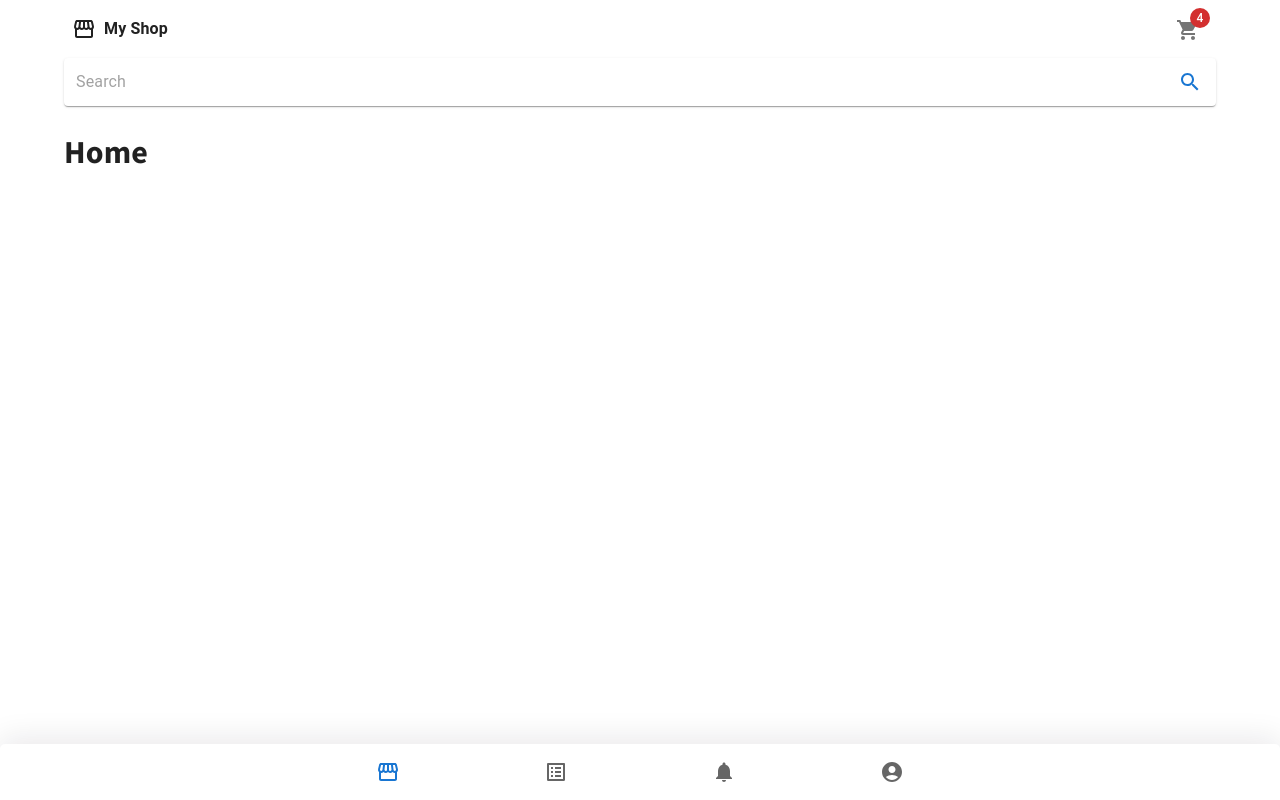
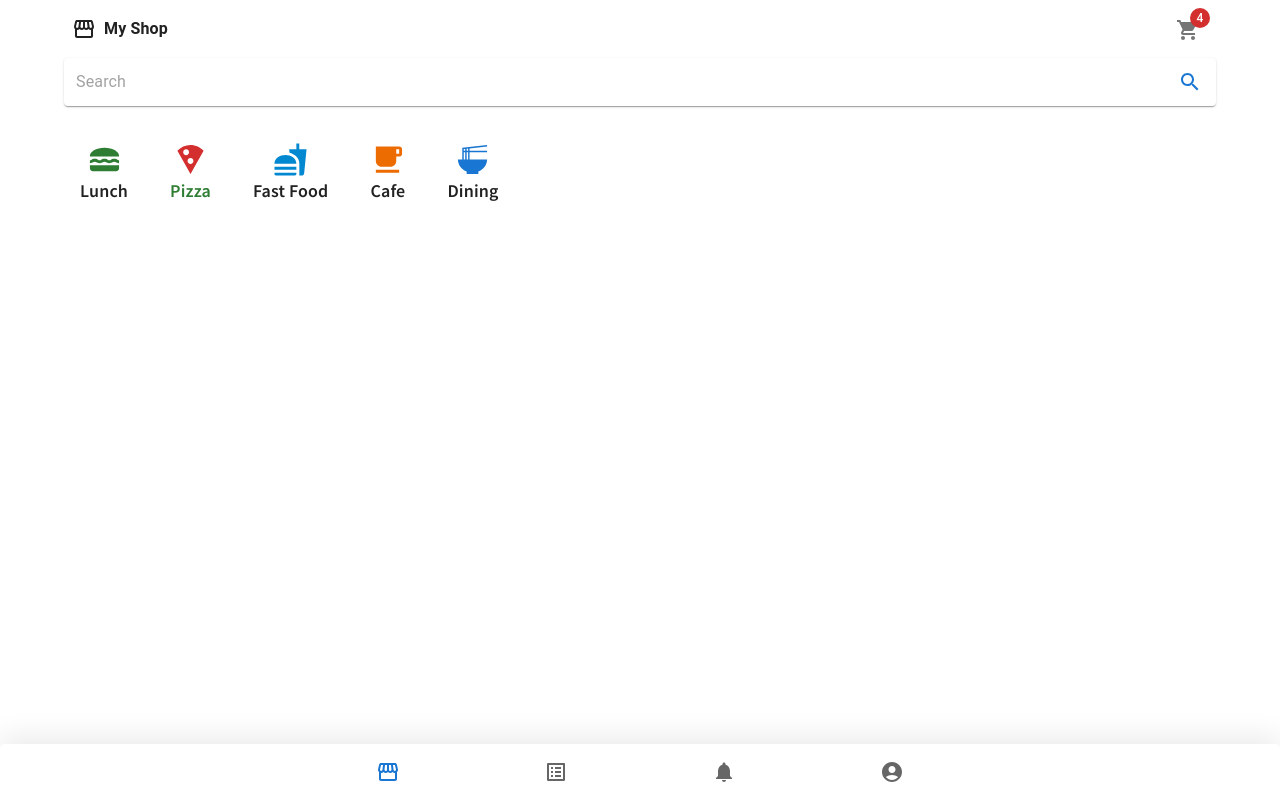
Before and after one commit to prasanthjanga/react-qrmenu, a React (Create React App) app: page / in a window 1280 px wide. Built offline with nearby package versions, Linux system fonts and the light colour scheme.

Commit message:
Swipe Slider bar added for to scroll menu
-Swipe Slider bar added for to scroll menu

```diff
--- a/src/App.css
+++ b/src/App.css
@@ -1 +1,22 @@
 @import url(./fonts/Fonts.css);
+@import url(../node_modules/bootstrap/dist/css/bootstrap.min.css);
+
+.swiper {
+    width: 100%;
+    height: 100%;
+}
+.swiper-slide {
+    font-size: 18px;
+    width: auto !important;
+}
+
+.swiper-slide > a {
+    display: flex;
+    flex-direction: column;
+    padding: 1rem;
+    align-items: center;
+    justify-content: center;
+    text-decoration: none;
+    font-weight: 500;
+    color: inherit !important;
+}
--- a/src/pages/Home.js
+++ b/src/pages/Home.js
@@ -1,10 +1,11 @@
 import { SearchBar } from "../components/SearchBar";
+import { SlideSwiperBar } from "./SlideSwiperBar";
 
 export const Home = () => {
   return (
     <>
       <SearchBar />
-      <h1>Home</h1>
+      <SlideSwiperBar />
     </>
   );
 };
--- /dev/null
+++ b/src/pages/SlideSwiperBar.js
@@ -0,0 +1,62 @@
+import { Swiper, SwiperSlide } from "swiper/react";
+import { FreeMode } from "swiper";
+import "swiper/css/bundle";
+
+import Box from "@mui/material/Box";
+import Link from "@mui/material/Link";
+
+import LunchDiningIcon from "@mui/icons-material/LunchDining";
+import LocalPizzaIcon from "@mui/icons-material/LocalPizza";
+import FastfoodIcon from "@mui/icons-material/Fastfood";
+import LocalCafeIcon from "@mui/icons-material/LocalCafe";
+import RamenDiningIcon from '@mui/icons-material/RamenDining';
+import { ThemeDark, ThemeLight } from '../theme/ThemePalette';
+import { useLocalStorage } from "../hooks/useLocalStorage";
+
+export const SlideSwiperBar = () => {
+  const themeMode = useLocalStorage('light');
+  const myMode = (themeMode === 'light') ? ThemeDark.palette : ThemeLight.palette
+
+  return (
+    <>
+      <Box sx={{ height: "20px" }}></Box>
+      <Swiper
+        slidesPerView={"auto"}
+        spaceBetween={10}
+        modules={[FreeMode]}
+        freeMode={true}
+      >
+        <SwiperSlide>
+          <Link href="/">
+            <LunchDiningIcon fontSize="large" sx={{color:"success.main"}} />
+            <span>Lunch</span>
+          </Link>
+        </SwiperSlide>
+        <SwiperSlide>
+          <Link href="/">
+            <LocalPizzaIcon fontSize="large" sx={{color:"error.main"}} />
+            <span style={{color:myMode.success.main}}>Pizza</span>
+          </Link>
+        </SwiperSlide>
+        <SwiperSlide>
+          <Link href="/">
+            <FastfoodIcon fontSize="large" sx={{color:"info.main"}} />
+            <span>Fast Food</span>
+          </Link>
+        </SwiperSlide>
+        <SwiperSlide>
+          <Link href="/">
+            <LocalCafeIcon fontSize="large" sx={{color:"warning.main"}} />
+            <span>Cafe</span>
+          </Link>
+        </SwiperSlide>
+        <SwiperSlide>
+          <Link href="/">
+            <RamenDiningIcon fontSize="large" sx={{color:"primary.main"}} />
+            <span>Dining</span>
+          </Link>
+        </SwiperSlide>
+      </Swiper>
+    </>
+  );
+};
```
